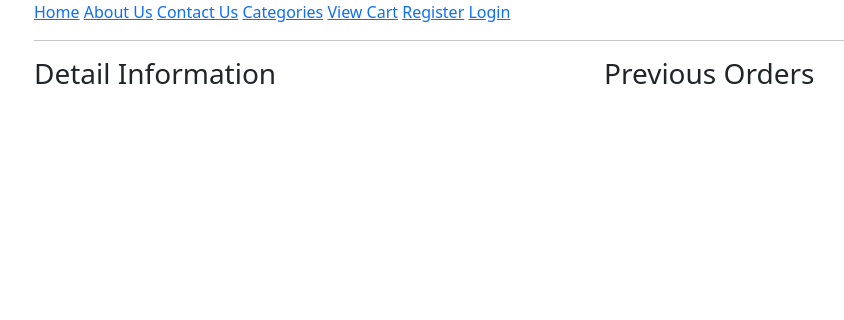
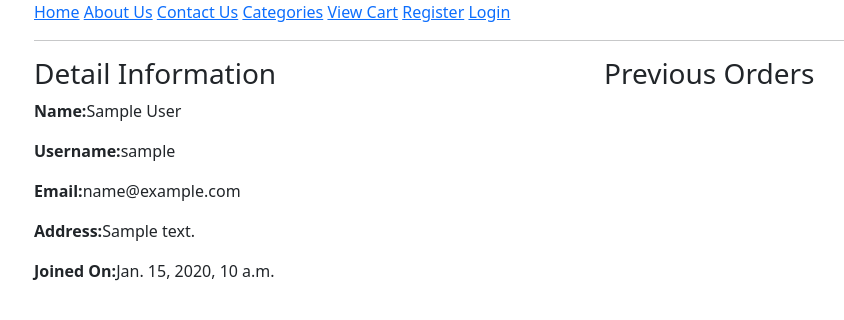
Before and after one commit to Zenzo41/ecomproject, a Django app: template templates/customerprofile.html in a window 1280 px wide. Shown: the top 320 px of the page, without its empty margins (48-892 px from the left). Run offline with Django 4.2, Linux system fonts and the light colour scheme; the template is opened without the code that fills it: most values are stand-ins (such as "Sample title", 1, 10 or a date in 2020).

Commit message:
rendered the customer information

```diff
--- a/templates/customerprofile.html
+++ b/templates/customerprofile.html
@@ -7,6 +7,11 @@
     <div class="row">
         <div class="col-md-6">
             <h3>Detail Information</h3>
+            <p><span style="font-weight:bold;">Name:</span>{{customer.full_name}}</p>
+            <p><span style="font-weight:bold;">Username:</span>{{customer.user.username}}</p>
+            <p><span style="font-weight:bold;">Email:</span>{{customer.user.email}}</p>
+            <p><span style="font-weight:bold;">Address:</span>{{customer.user.address}}</p>
+            <p><span style="font-weight:bold;">Joined On:</span>{{customer.joined_on}}</p>
         </div>
         <div class="col-md-6">
             <h3>Previous Orders</h3>
```
